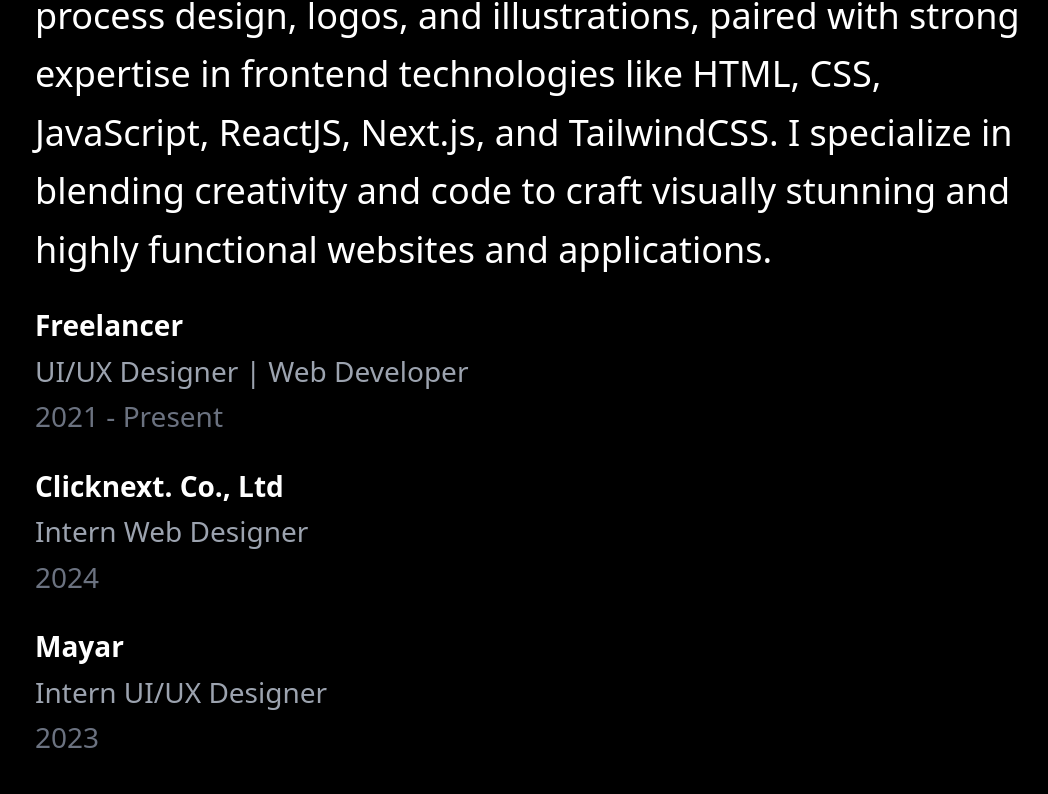
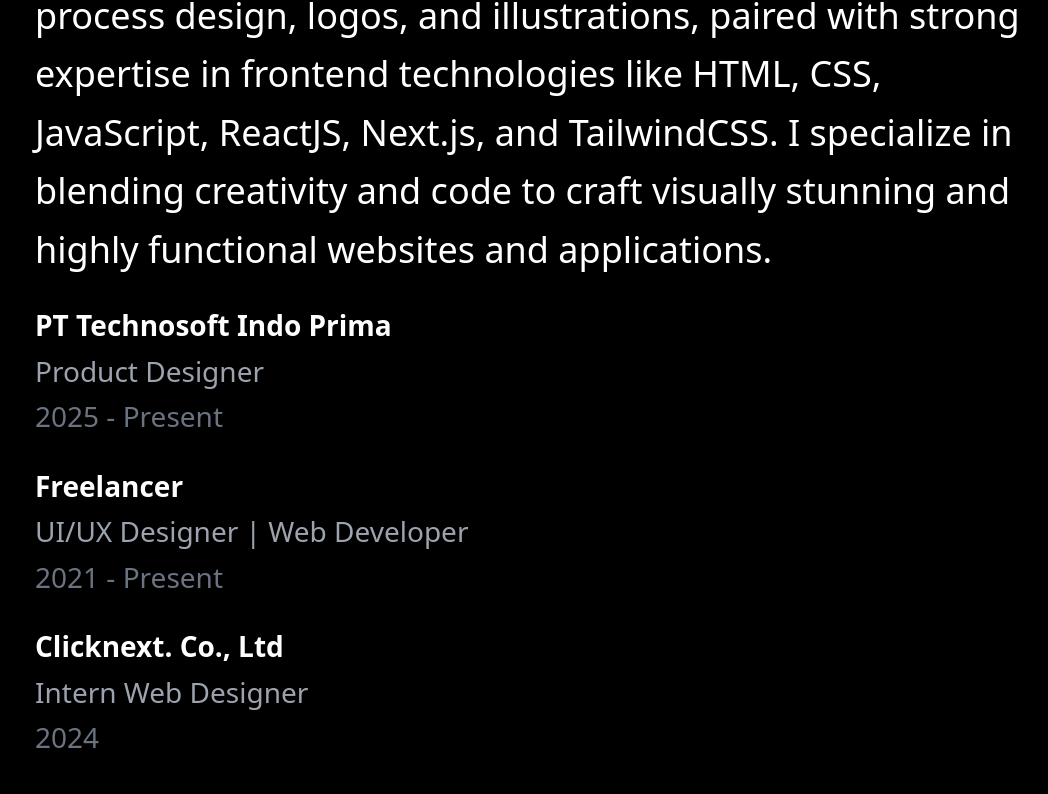
Before and after one commit to alfatpololo/portfolio.new, a Next.js app: page /About in a window 1280 px wide. Shown: the part 481-1275 px from the top of the page, without its empty margins (93-1141 px from the left). Built offline with nearby package versions, Linux system fonts and the light colour scheme.

Commit message:
baru tip

```diff
--- a/pages/About.tsx
+++ b/pages/About.tsx
@@ -32,6 +32,11 @@
           </p>
           <ul className="text-gray-400 leading-relaxed lg:text-[28px] space-y-6 text-start">
             <li>
+              <span className="font-bold text-white block">PT Technosoft Indo Prima</span>
+              <span className="text-gray-400 block">Product Designer</span>
+              <span className="text-gray-500 block">2025 - Present</span>
+            </li>
+            <li>
               <span className="font-bold text-white block">Freelancer</span>
               <span className="text-gray-400 block">UI/UX Designer | Web Developer</span>
               <span className="text-gray-500 block">2021 - Present</span>
```
